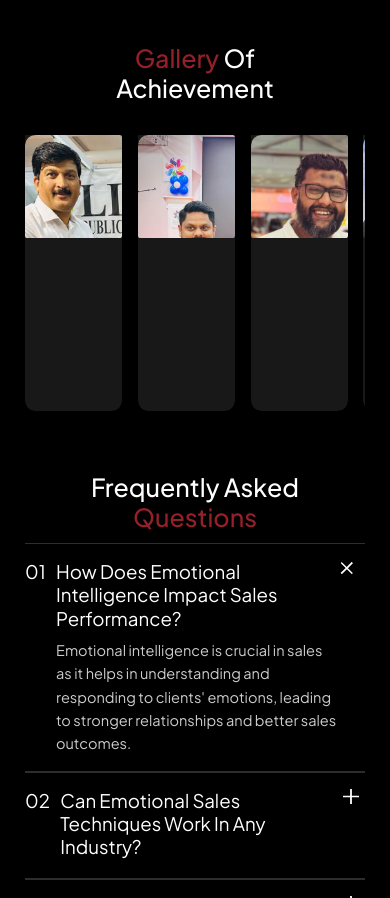
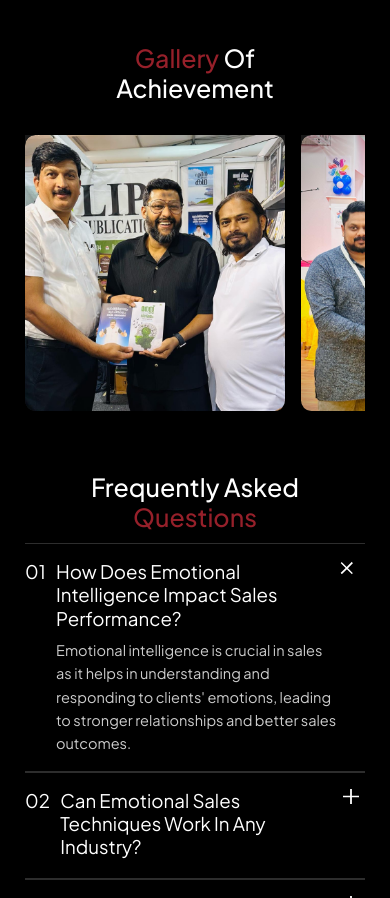
Before and after one commit to lazim-mv/riyasHakkim, a Next.js app: page / in a window 390 px wide. Shown: the part 3960-4858 px from the top of the page. Built offline with nearby package versions, Linux system fonts and the light colour scheme.

Commit message:
v0.0.3 imgHover

```diff
--- a/src/app/globals.css
+++ b/src/app/globals.css
@@ -986,9 +986,14 @@ a {
     border-bottom-right-radius: var(--mobileBorderRadius);
   }
 
-  .container4Card img {
+  .container4imgContainer{
     width: 66.66666666666666vw;
     height: 42.66666666666667vw;
+  }
+
+  .container4Card img {
+    width: 100%;
+    height: 100%;
     border-top-left-radius: var(--mobileBorderRadius);
     border-top-right-radius: var(--mobileBorderRadius);
   }
@@ -1096,7 +1101,8 @@ a {
     height: 70.73386666666667vw;
   }
 
-  .container7Card img {
+
+  .container7Card .container4imgContainer {
     width: 66.66666666666666vw;
     height: 70.73386666666667vw;
     border-radius: var(--mobileBorderRadius);
```
